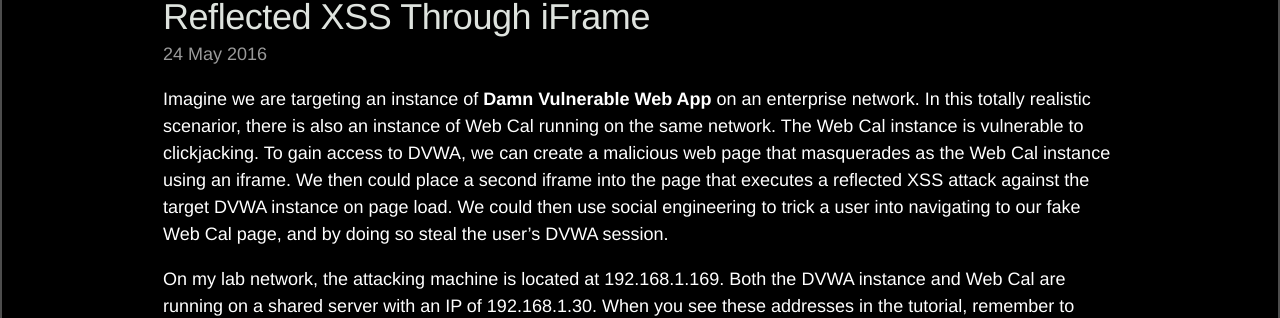
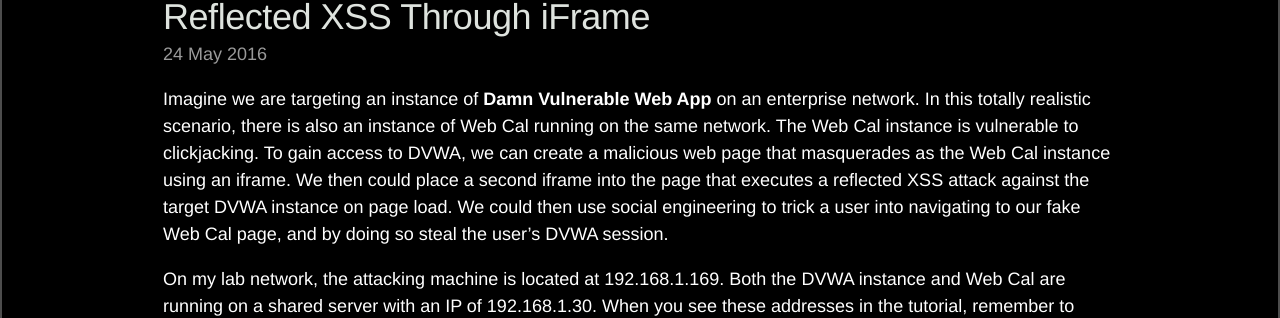
Before and after one commit to s0lst1c3/s0lst1c3.github.io, a Jekyll site: the page built from _posts/2016-05-24-reflected-xss-through-iframe.md, in a window 1280 px wide and 900 px high. Shown: the part 137-455 px from the top of the window. Built offline with Jekyll 4.4.1, drawn with Linux system fonts in a browser that asks for light colours; Markdown is read by kramdown in place of the engine named in the settings; comment, search, counter and statistics services are not loaded; some of the changed text lies outside the part shown.

Commit message:
Update 2016-05-24-reflected-xss-through-iframe.md

```diff
--- a/_posts/2016-05-24-reflected-xss-through-iframe.md
+++ b/_posts/2016-05-24-reflected-xss-through-iframe.md
@@ -6,7 +6,7 @@
 - web hacking
 ---
 
-Imagine we are targeting an instance of __Damn Vulnerable Web App__ on an enterprise network. In this totally realistic scenarior, there is also an instance of Web Cal running on the same network. The Web Cal instance is vulnerable to clickjacking. To gain access to DVWA, we can create a malicious web page that masquerades as the Web Cal instance using an iframe. We then could place a second iframe into the page that executes a reflected XSS attack against the target DVWA instance on page load. We could then use social engineering to trick a user into navigating to our fake Web Cal page, and by doing so steal the user's DVWA session.
+Imagine we are targeting an instance of __Damn Vulnerable Web App__ on an enterprise network. In this totally realistic scenario, there is also an instance of Web Cal running on the same network. The Web Cal instance is vulnerable to clickjacking. To gain access to DVWA, we can create a malicious web page that masquerades as the Web Cal instance using an iframe. We then could place a second iframe into the page that executes a reflected XSS attack against the target DVWA instance on page load. We could then use social engineering to trick a user into navigating to our fake Web Cal page, and by doing so steal the user's DVWA session.
 
 On my lab network, the attacking machine is located at 192.168.1.169. Both the DVWA instance and Web Cal are running on a shared server with an IP of 192.168.1.30. When you see these addresses in the tutorial, remember to substitute them for your own.
 
```
Also changed, not shown: other parts of _posts/2016-05-24-reflected-xss-through-iframe.md (+3 -3 lines).
